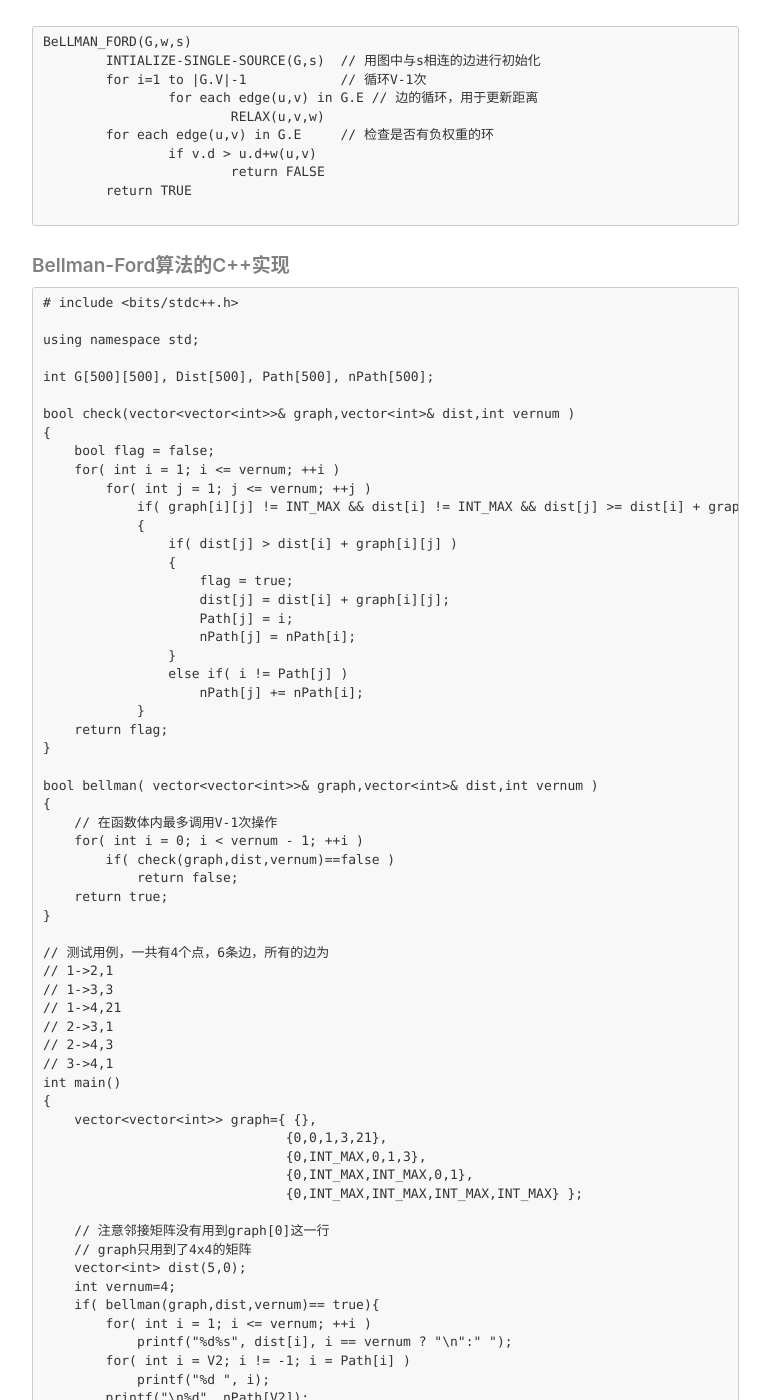
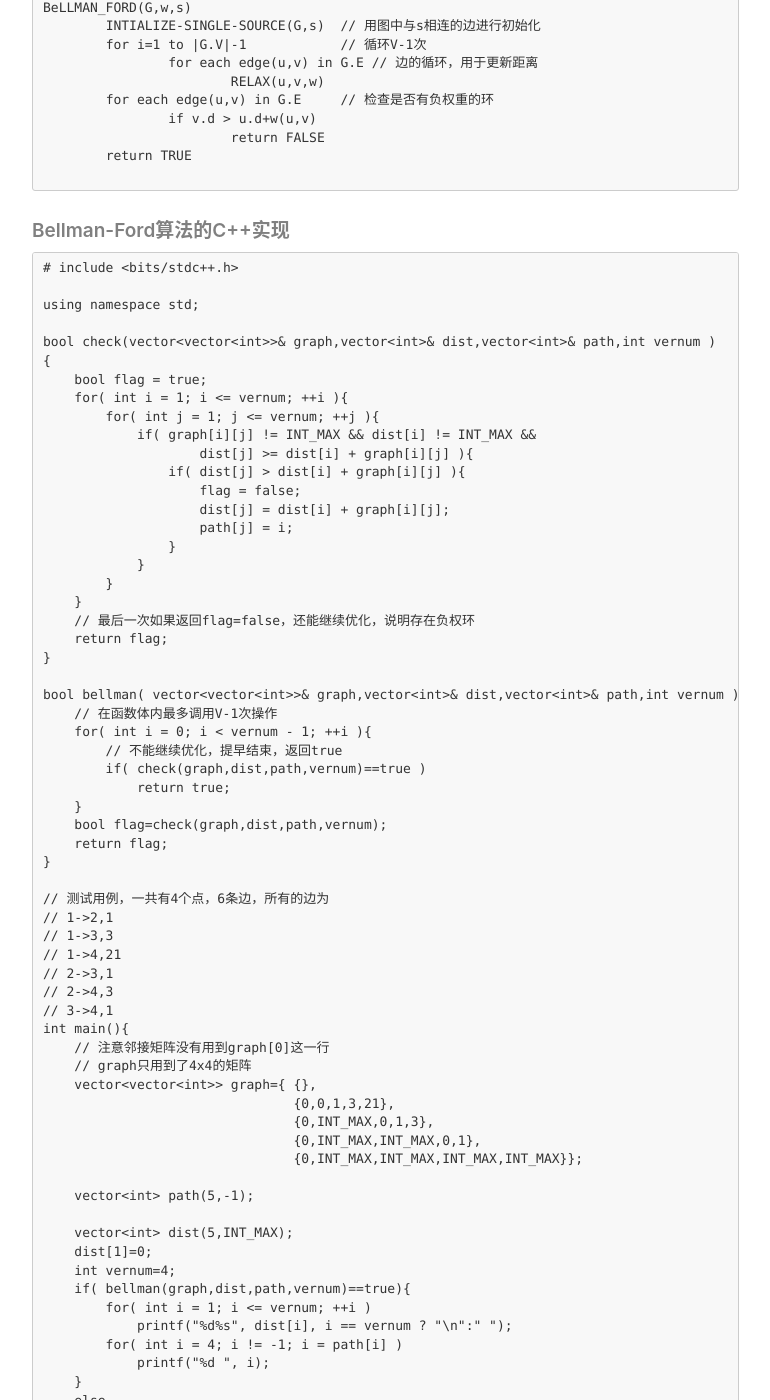
Before and after one commit to wykxwyc/wykxwyc.github.io, a Jekyll site: the page built from _posts/2019-08-03-The-graph-algorithm.markdown, in a window 1280 px wide and 1400 px high, scrolled down 7671 px. Shown: the whole window, without its empty margins (233-1003 px from the left). Built offline with Jekyll 4.4.1, drawn with Linux system fonts in a browser that asks for light colours; formulas are drawn with MathJax 3; comment, search, counter and statistics services are not loaded; some of the changed text lies outside the part shown.

Commit message:
add netease dir

````diff
--- a/_posts/2019-08-03-The-graph-algorithm.markdown
+++ b/_posts/2019-08-03-The-graph-algorithm.markdown
@@ -186,7 +187,7 @@ D_{i,j,t}=D_{i,j,t-1}
 $$
 。所以
 $$
-D_{i,j,k}=min(D_{i,k,t-1}+D{k,j,t-1})
+D_{i,j,k}=min(D_{i,k,t-1}+D_{k,j,t-1})
 $$
 ,在实际算法中，可以在原空间上进行迭代，这样可以将空间降到二维。
 
@@ -268,35 +269,34 @@ BeLLMAN_FORD(G,w,s)
 
 using namespace std;
 
-int G[500][500], Dist[500], Path[500], nPath[500];
-
-bool check(vector<vector<int>>& graph,vector<int>& dist,int vernum )
+bool check(vector<vector<int>>& graph,vector<int>& dist,vector<int>& path,int vernum )
 {
-    bool flag = false;
-    for( int i = 1; i <= vernum; ++i )
-        for( int j = 1; j <= vernum; ++j )
-            if( graph[i][j] != INT_MAX && dist[i] != INT_MAX && dist[j] >= dist[i] + graph[i][j] )
-            {
-                if( dist[j] > dist[i] + graph[i][j] )
-                {
-                    flag = true;
+    bool flag = true;
+    for( int i = 1; i <= vernum; ++i ){
+        for( int j = 1; j <= vernum; ++j ){
+            if( graph[i][j] != INT_MAX && dist[i] != INT_MAX &&
+                    dist[j] >= dist[i] + graph[i][j] ){
+                if( dist[j] > dist[i] + graph[i][j] ){
+                    flag = false;
                     dist[j] = dist[i] + graph[i][j];
-                    Path[j] = i;
-                    nPath[j] = nPath[i];
+                    path[j] = i;
                 }
-                else if( i != Path[j] )
-                    nPath[j] += nPath[i];
             }
+        }
+    }
+    // 最后一次如果返回flag=false，还能继续优化，说明存在负权环
     return flag;
 }
 
-bool bellman( vector<vector<int>>& graph,vector<int>& dist,int vernum )
-{
+bool bellman( vector<vector<int>>& graph,vector<int>& dist,vector<int>& path,int vernum ){
     // 在函数体内最多调用V-1次操作
-    for( int i = 0; i < vernum - 1; ++i )
-        if( check(graph,dist,vernum)==false )
-            return false;
-    return true;
+    for( int i = 0; i < vernum - 1; ++i ){
+        // 不能继续优化，提早结束，返回true
+        if( check(graph,dist,path,vernum)==true )
+            return true;
+    }
+    bool flag=check(graph,dist,path,vernum);
+    return flag;
 }
 
 // 测试用例，一共有4个点，6条边，所有的边为
@@ -306,30 +306,30 @@ bool bellman( vector<vector<int>>& graph,vector<int>& dist,int vernum )
 // 2->3,1
 // 2->4,3
 // 3->4,1
-int main()
-{
-    vector<vector<int>> graph={ {},
-                               {0,0,1,3,21},
-                               {0,INT_MAX,0,1,3},
-                               {0,INT_MAX,INT_MAX,0,1},
-                               {0,INT_MAX,INT_MAX,INT_MAX,INT_MAX} };
-
+int main(){
     // 注意邻接矩阵没有用到graph[0]这一行
     // graph只用到了4x4的矩阵
-    vector<int> dist(5,0);
+    vector<vector<int>> graph={ {},
+                                {0,0,1,3,21},
+                                {0,INT_MAX,0,1,3},
+                                {0,INT_MAX,INT_MAX,0,1},
+                                {0,INT_MAX,INT_MAX,INT_MAX,INT_MAX}};
+
+    vector<int> path(5,-1);
+
+    vector<int> dist(5,INT_MAX);
+    dist[1]=0;
     int vernum=4;
-    if( bellman(graph,dist,vernum)== true){
+    if( bellman(graph,dist,path,vernum)==true){
         for( int i = 1; i <= vernum; ++i )
             printf("%d%s", dist[i], i == vernum ? "\n":" ");
-        for( int i = V2; i != -1; i = Path[i] )
+        for( int i = 4; i != -1; i = path[i] )
             printf("%d ", i);
-        printf("\n%d", nPath[V2]);
     }
     else
         printf("FALSE");
     return 0;
 }
-
 
 ```
 
````
Also changed, not shown: other parts of _posts/2019-08-03-The-graph-algorithm.markdown (+2 -1 lines), _posts/2019-03-21-Small-Talk.markdown (+6 -7 lines), _posts/2019-07-12-Little-Leak-Sinks-A-Great-Ship.markdown (+64 -31 lines), img/in-post/post-Graph-Algorithm/dijkstra_negtive.jpg, 3 other files.
